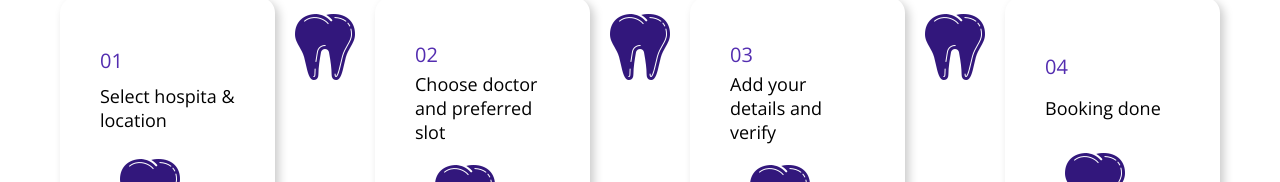
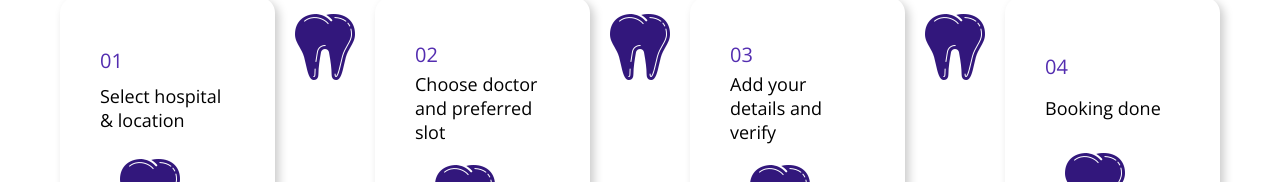
Before and after one commit to khalatevarun/SmartMeet, a React (Create React App) app: page / in a window 1280 px wide. Shown: the part 983-1165 px from the top of the page. Built offline with nearby package versions, Linux system fonts and the light colour scheme.

Commit message:
update section

```diff
--- a/src/components/section2/Section2.js
+++ b/src/components/section2/Section2.js
@@ -3,7 +3,7 @@ import dentist from '../../images/dentist.png';
 
 const Section2 = () => {
   const steps = [
-    { no: '01', text: 'Select hospita & location', img: dentist },
+    { no: '01', text: 'Select hospital & location', img: dentist },
     { no: '02', text: 'Choose doctor and preferred slot', img: dentist },
     { no: '03', text: 'Add your details and verify', img: dentist },
     { no: '04', text: 'Booking done', img: dentist },
```
